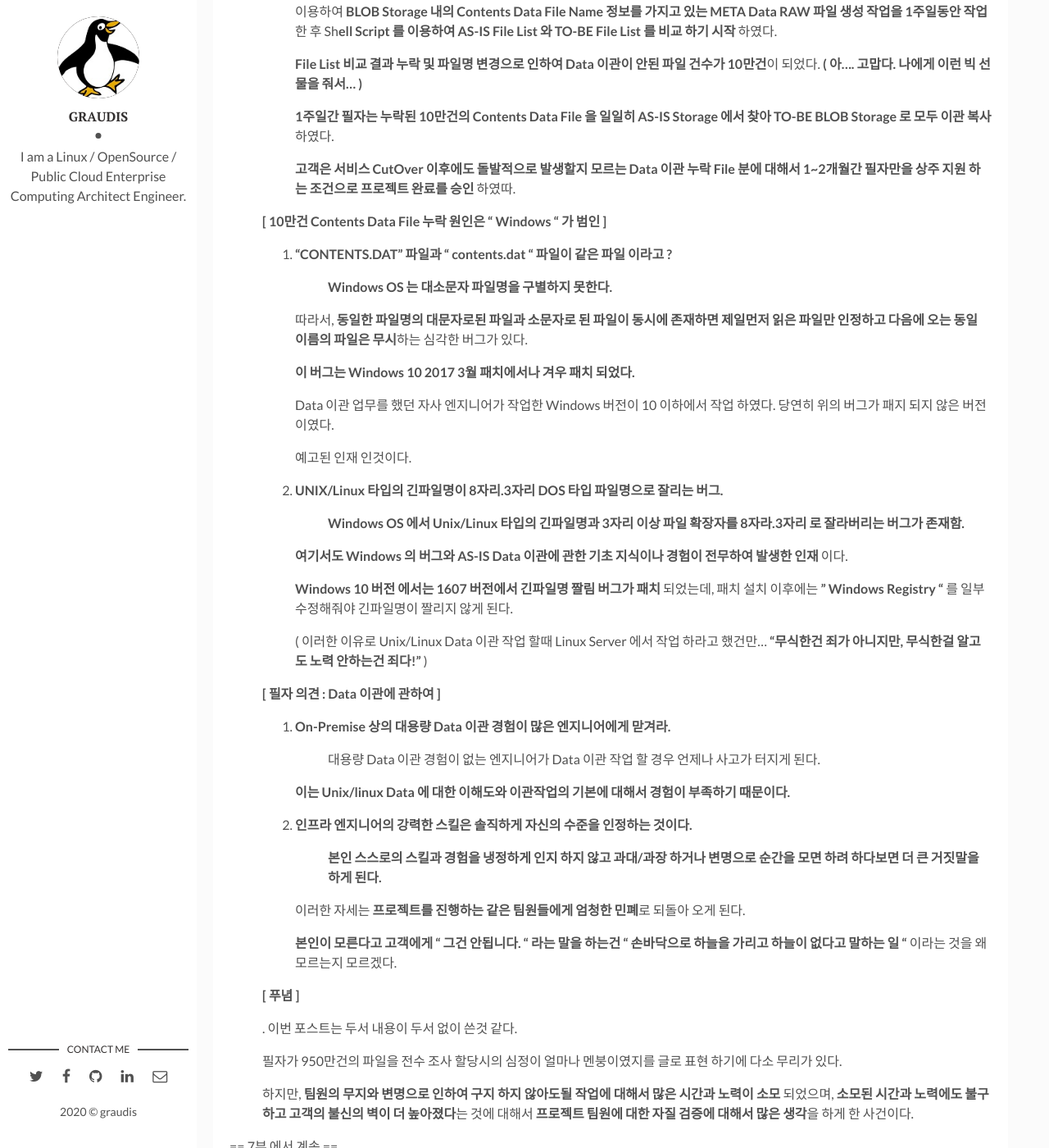
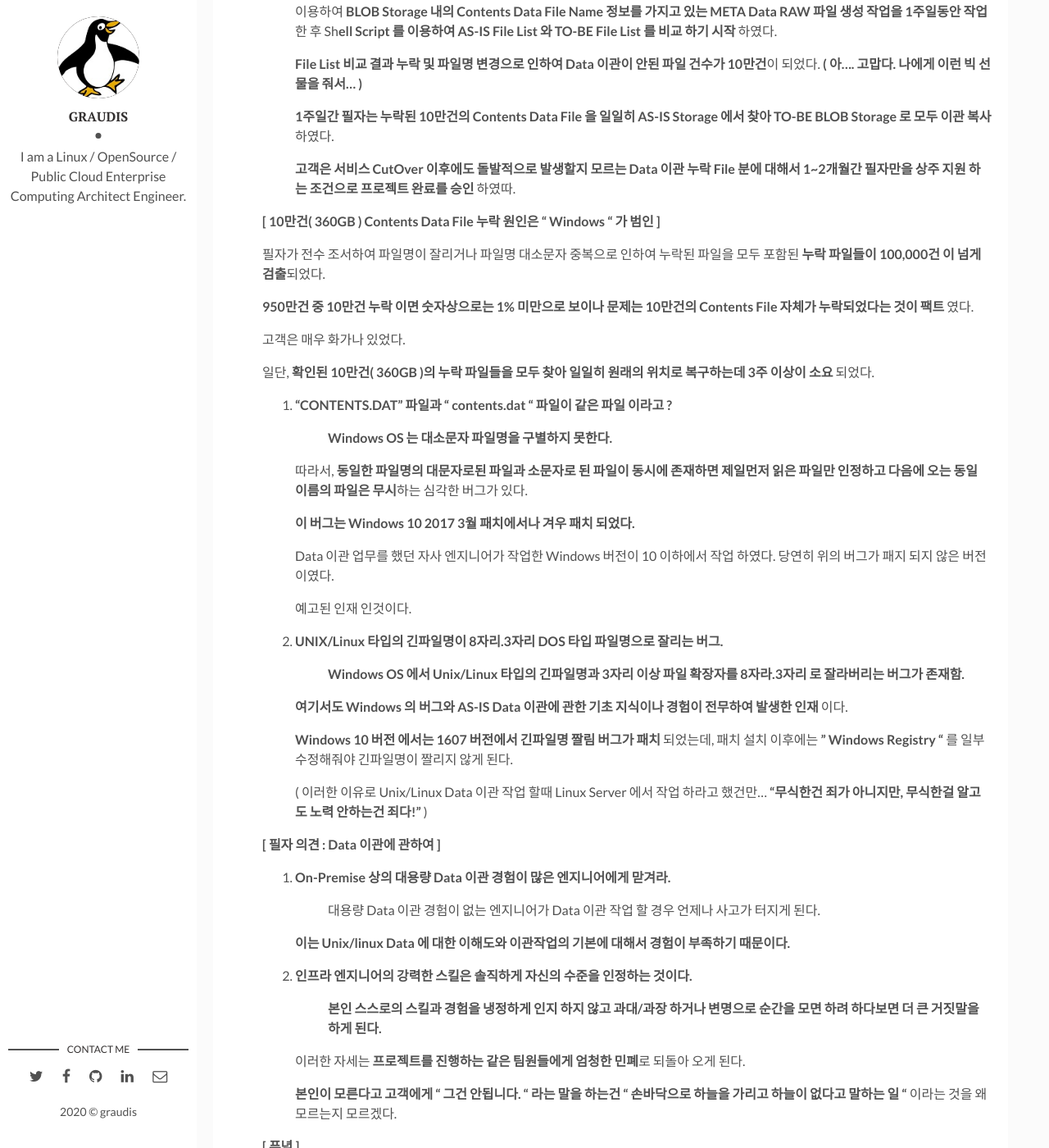
Before and after one commit to graudis/graudis.github.io, a Jekyll site: the page built from _posts/2020-10-11-azure-webapp-6.md, in a window 1280 px wide and 1400 px high, scrolled down 4726 px. Shown: the whole window at 82% size. Built offline with Jekyll 4.4.1, drawn with Linux system fonts in a browser that asks for light colours; some of the changed text lies outside the part shown.

Commit message:
Update 2020-10-11-azure-webapp-6.md

```diff
--- a/_posts/2020-10-11-azure-webapp-6.md
+++ b/_posts/2020-10-11-azure-webapp-6.md
@@ -268,7 +268,15 @@ tags: cloud azure MS
 
 
 
-   **[ 10만건 Contents Data File 누락 원인은 " Windows " 가 범인 ]**
+   **[ 10만건( 360GB ) Contents Data File 누락 원인은 " Windows " 가 범인 ]**
+
+   필자가 전수 조서하여 파일명이 잘리거나 파일명 대소문자 중복으로 인하여 누락된 파일을 모두 포함된 **누락 파일들이 100,000건 이 넘게 검출**되었다.
+
+   **950만건 중 10만건 누락 이면 숫자상으로는 1% 미만으로 보이나 문제는 10만건의 Contents File 자체가 누락되었다는 것이 팩트** 였다.
+
+   고객은 매우 화가나 있었다.
+
+   일단, **확인된 10만건( 360GB )의 누락 파일들을 모두 찾아 일일히 원래의 위치로 복구하는데 3주 이상이 소요** 되었다.
 
    1. **"CONTENTS.DAT" 파일과 " contents.dat " 파일이 같은 파일 이라고 ?**
 
@@ -323,7 +331,7 @@ tags: cloud azure MS
 
    . 이번 포스트는 두서 내용이 두서 없이 쓴것 같다.
 
-   필자가 950만건의 파일을 전수 조사 할당시의 심정이 얼마나 멘붕이였지를 글로 표현 하기에 다소 무리가 있다.
+   필자가 **950만건의 파일을 전수 조사 및 10만건의 누락된 파일들을 일일히 경로파악 하여 복구 작업** 할당시의 심정이 얼마나 멘붕이였지를 글로 표현 하기에 다소 무리가 있다.
 
    하지만, **팀원의 무지와 변명으로 인하여 구지 하지 않아도될 작업에 대해서 많은 시간과 노력이 소모** 되었으며, **소모된 시간과 노력에도 불구 하고 고객의 불신의 벽이 더 높아졌다**는 것에 대해서 **프로젝트 팀원에 대한 자질 검증에 대해서 많은 생각**을 하게 한 사건이다.
 
```
